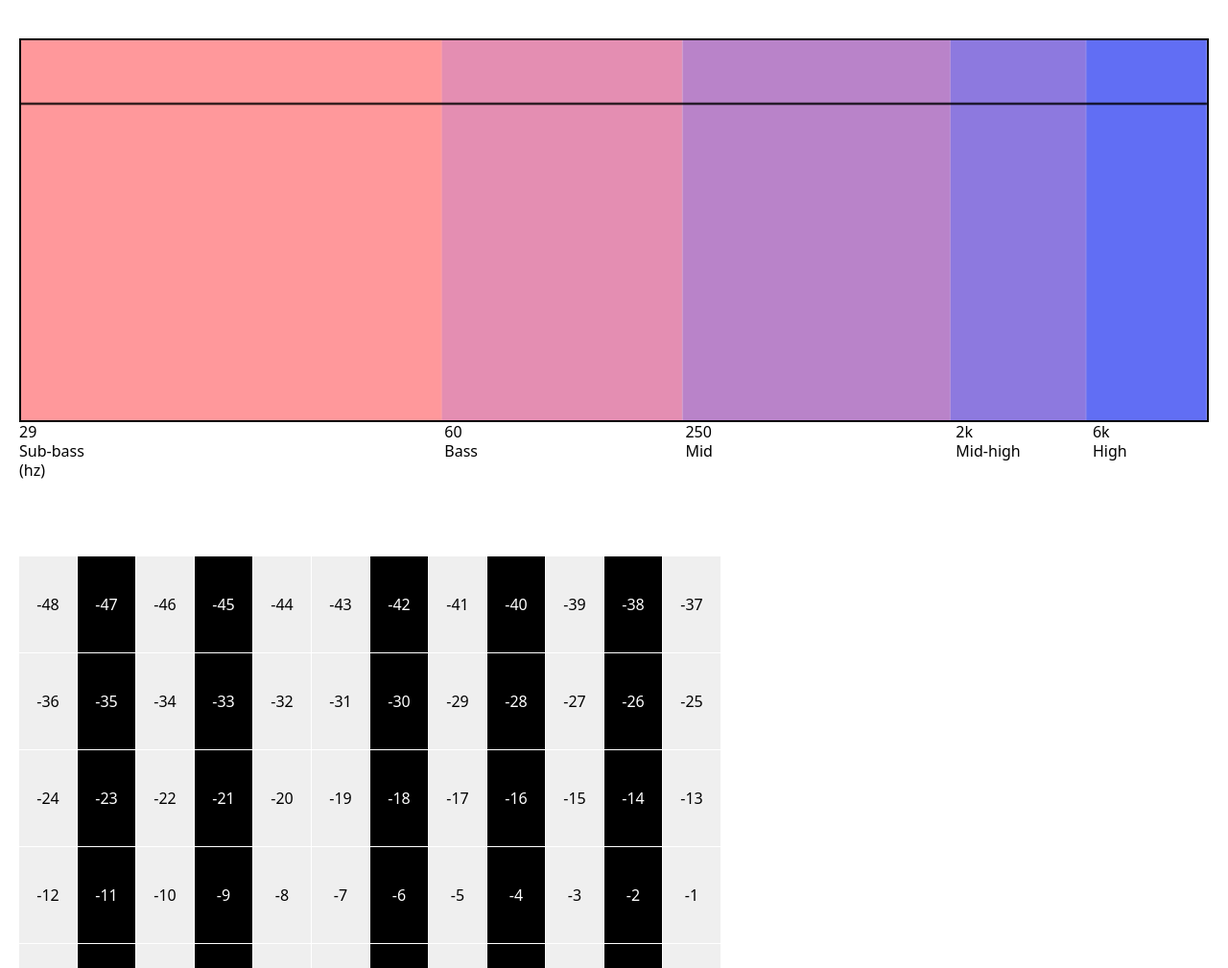
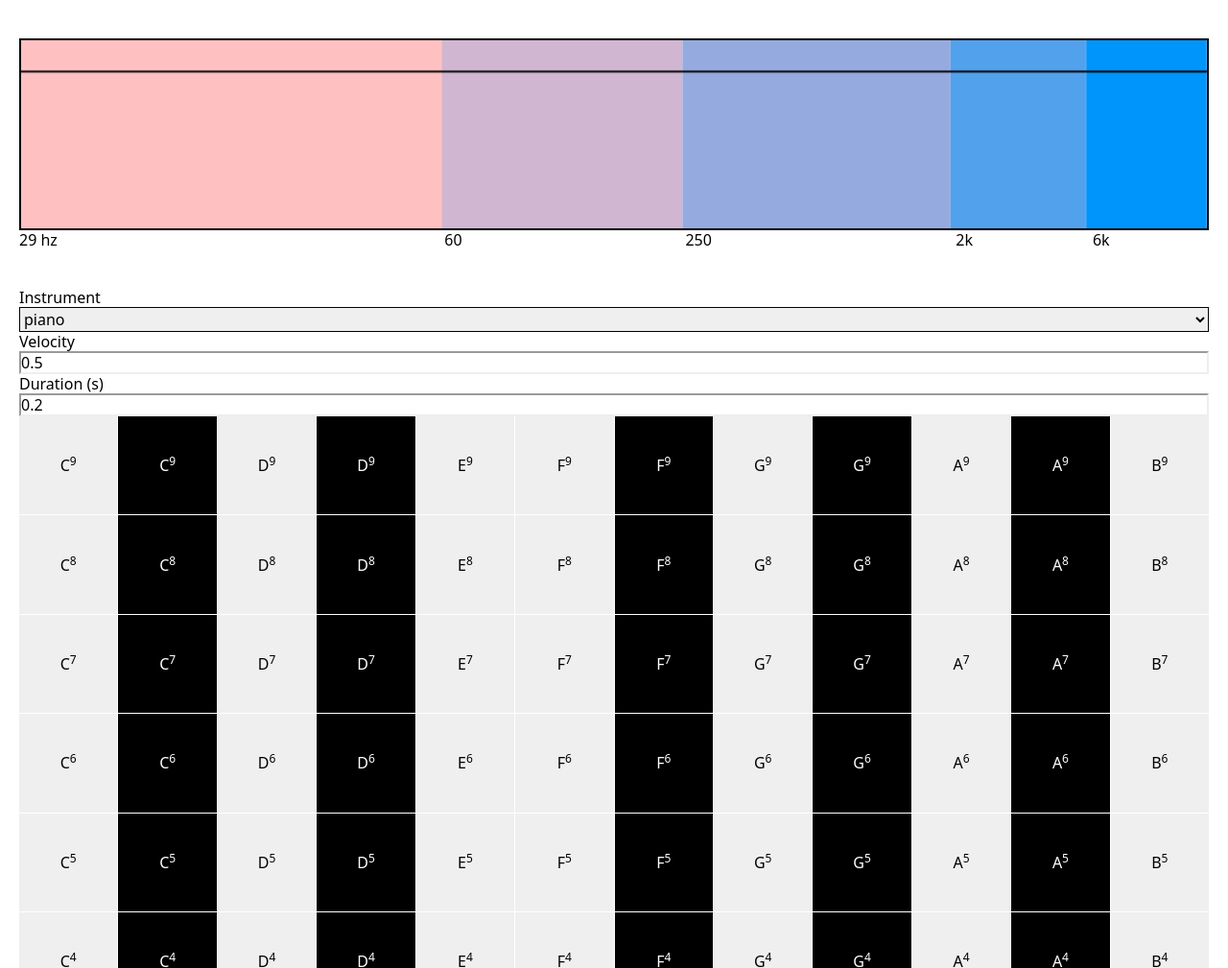
Before and after one commit to vuoro/pelimanni, a website built with Vite: page index.html in a window 1280 px wide. Shown: the top 1009 px of the page at 96% size. Built offline with nearby package versions, Linux system fonts and the light colour scheme.

Commit message:
Add a rudimentary keyboard

```diff
--- a/example/AudioVisualizer.ts
+++ b/example/AudioVisualizer.ts
@@ -49,7 +49,7 @@ export const AudioVisualizer = new Magic(() => {
       const highness = index / areas.length;
       const relativeStart = Math.max(0, Math.log(start - minFrequency) / logMaxFrequency);
       const relativeEnd = Math.log(end - minFrequency) / logMaxFrequency;
-      drawer.fillStyle = `color(display-p3 ${1.0 - 0.764 * highness} ${0.618 - highness * 0.236} ${0.618 + 0.382 * highness} )`;
+      drawer.fillStyle = `color(display-p3 ${1.0 - highness} ${0.764 - 0.236 * highness} ${0.764 + 0.236 * highness} )`;
       drawer.fillRect(relativeStart * width, 0, relativeEnd * width - relativeStart * width, height);
     }
 
--- a/example/Keyboard.ts
+++ b/example/Keyboard.ts
@@ -1,42 +1,196 @@
 import { html, render } from "lit-html";
-import { piano } from "../instrumentPresets";
-import { createInstrument, playInstrument } from "../instruments";
+import * as allInstrumentPresets from "../instrumentPresets.js";
+import { createInstrument, destroyInstrument, playInstrument } from "../instruments";
 import { midiToJustFrequency } from "../notes";
 import { AudioSystem } from "./AudioSystem";
 import { Magic } from "./magic";
 
-export const Keyboard = new Magic(() => {
-  const { audioContext, connectInstrument } = AudioSystem.get();
-  const instrument = createInstrument(piano, audioContext);
-  connectInstrument(instrument);
+export const Keyboard = new Magic(
+  (
+    state: {
+      instrument: null | ReturnType<typeof createInstrument>;
+      instrumentName: keyof typeof allInstrumentPresets;
+      velocity: number;
+      duration: number;
+    } = {
+      instrument: null,
+      instrumentName: ((localStorage.getItem("instrumentName") ?? "none") in allInstrumentPresets
+        ? localStorage.getItem("instrumentName")
+        : "piano") as keyof typeof allInstrumentPresets,
+      velocity: +(localStorage.getItem("velocity") ?? 0.5),
+      duration: +(localStorage.getItem("duration") ?? 0.2),
+    },
+    message?: {
+      instrumentName?: keyof typeof allInstrumentPresets;
+      velocity?: number;
+      duration?: number;
+    },
+  ) => {
+    const { audioContext, connectInstrument } = AudioSystem.get();
 
-  const keys = Keys.get();
+    if (!state.instrument) {
+      state.instrument =
+        state.instrument ||
+        createInstrument(allInstrumentPresets[state.instrumentName], audioContext);
+      connectInstrument(state.instrument);
+    }
 
-  render(html`${keys}`, keyboardElement);
+    if (message) {
+      if (message.instrumentName) {
+        if (state.instrument) destroyInstrument(state.instrument);
 
-  return { instrument, audioContext };
-});
+        state.instrumentName = message.instrumentName;
+        state.instrument = createInstrument(
+          allInstrumentPresets[state.instrumentName],
+          audioContext,
+        );
+        connectInstrument(state.instrument);
+      }
+
+      if (message.velocity !== undefined) state.velocity = message.velocity;
+      if (message.duration !== undefined) state.duration = message.duration;
+    }
+
+    const keys = Keys.get();
+
+    const change = (event: Event) => {
+      const data = new FormData(event.currentTarget as HTMLFormElement);
+      const instrumentName = data.get("instrumentName") as keyof typeof allInstrumentPresets;
+      const velocity = data.get("velocity") as string;
+      const duration = data.get("duration") as string;
+
+      const current = Keyboard.get();
+
+      if (instrumentName !== current.instrumentName && instrumentName in allInstrumentPresets) {
+        localStorage.setItem("instrumentName", instrumentName);
+        Keyboard.update({
+          instrumentName,
+        });
+      }
+
+      if (+velocity !== current.velocity) {
+        localStorage.setItem("velocity", velocity);
+        Keyboard.update({ velocity: +velocity });
+      }
+
+      if (+duration !== current.duration) {
+        localStorage.setItem("duration", duration);
+        Keyboard.update({ duration: +duration });
+      }
+    };
+
+    render(
+      html`
+        <form @change=${change}>
+          ${instrumentSelect(state.instrumentName)}
+          ${velocityInput(state.velocity)}
+          ${durationInput(state.duration)}
+        </form>
+        ${keys}
+      `,
+      keyboardElement,
+    );
+
+    return state;
+  },
+);
+
+const velocityInput = (velocity: number) => {
+  return html`
+    <div>
+      <label>
+        <span>Velocity</span>
+        <input name="velocity" type="number" min="0" max="1" step="0.1" .value=${velocity}/>
+      </label>
+    </div>
+  `;
+};
+
+const durationInput = (duration: number) => {
+  return html`
+    <div>
+      <label>
+        <span>Duration (s)</span>
+        <input name="duration" type="number" min="0.001" max="30" step="0.1" .value=${duration}/>
+      </label>
+    </div>
+  `;
+};
+
+const instrumentSelect = (selected: string) => {
+  const options = [];
+
+  for (const name in allInstrumentPresets) {
+    options.push(html`<option value="${name}" ?selected=${selected === name}>${name}</option>`);
+  }
+
+  return html`
+    <div>
+      <label>
+        <span>Instrument</span>
+        <select name="instrumentName">${options}</select>
+      </label>
+    </div>
+  `;
+};
 
 const Keys = new Magic(() => {
   const keys = [];
 
-  for (let octave = 1; octave < 10; octave++) {
+  for (let octave = 10; octave > 0; octave--) {
     const octaveKeys = [];
 
     for (let note = 0; note < 12; note++) {
       const isBlack = note === 1 || note === 3 || note === 6 || note === 8 || note === 10;
-      octaveKeys.push(key(octave * 12 + note - 60, isBlack));
+      octaveKeys.push(key(note, octave, isBlack));
     }
 
     keys.push(html`<div class="octave">${octaveKeys}</div>`);
   }
 
-  return html`<div class="keys">${keys}</div>`;
+  const pointerdown = (event: PointerEvent) => {
+    const target = event.target as HTMLElement;
+    if (!target) return;
+
+    target.releasePointerCapture(event.pointerId);
+    pointersDown.add(event.pointerId);
+
+    if (!target.dataset.midiNumber) return;
+    playNote(+(target.dataset.midiNumber ?? 0));
+  };
+
+  const pointerup = (event: PointerEvent) => {
+    pointersDown.delete(event.pointerId);
+  };
+
+  const pointerout = (event: PointerEvent) => {
+    if (event.currentTarget === event.target) pointersDown.delete(event.pointerId);
+  };
+
+  const pointerover = (event: PointerEvent) => {
+    const target = event.target as HTMLElement;
+    if (!target) return;
+
+    if (!target.dataset.midiNumber || !pointersDown.has(event.pointerId)) return;
+    playNote(+(target.dataset.midiNumber ?? 0));
+  };
+
+  return html`
+    <div class="keys"
+      @pointerdown=${pointerdown}
+      @pointerup=${pointerup}
+      @pointerout=${pointerout}
+      @pointerover=${pointerover}
+    >
+      ${keys}
+    </div>
+  `;
 });
 
-const key = (midiNumber: number, isBlack = false) => {
-  return html`<button class="${isBlack ? "black" : "white"}" type="button" data-midi-number="${midiNumber}">
-    ${midiNumber}
+const key = (note: number, octave: number, isBlack = false) => {
+  const labels = "CCDDEFFGGAAB";
+  return html`<button class="${isBlack ? "black" : "white"}" type="button" data-midi-number="${note + octave * 12}">
+    ${labels[note]}<sup>${octave - 1}</sup>
   </button>`;
 };
 
@@ -44,34 +198,19 @@ const keyboardElement = document.getElementById("keyboard") as HTMLElement;
 
 const pointersDown = new Set();
 
-keyboardElement.addEventListener("pointerdown", (event) => {
-  const target = event.target as HTMLElement;
-  if (!target) return;
-
-  target.releasePointerCapture(event.pointerId);
-  pointersDown.add(event.pointerId);
-
-  playNote(+(target.dataset.midiNumber ?? 0), event.pressure);
-});
-keyboardElement.addEventListener("pointerup", (event) => {
-  pointersDown.delete(event.pointerId);
-});
-keyboardElement.addEventListener("pointerout", (event) => {
-  if (event.currentTarget === event.target) pointersDown.delete(event.pointerId);
-});
-
-keyboardElement.addEventListener("pointerover", (event) => {
-  const target = event.target as HTMLElement;
-  if (!target) return;
-
-  if (pointersDown.has(event.pointerId)) {
-    playNote(+(target.dataset.midiNumber ?? 0), event.pressure);
-  }
-});
-
-const playNote = (midiNumber = 0, velocity = 0.5) => {
-  const { instrument, audioContext } = Keyboard.get();
+const playNote = (midiNumber = 0) => {
+  const { instrument, velocity, duration } = Keyboard.get();
+  const { audioContext } = AudioSystem.get();
   if (audioContext.state !== "running") audioContext.resume();
 
-  playInstrument(instrument, midiToJustFrequency(midiNumber), audioContext.currentTime + 0.04, 0.5, velocity, 0.5);
+  console.log(midiToJustFrequency(midiNumber));
+
+  playInstrument(
+    instrument,
+    midiToJustFrequency(midiNumber),
+    audioContext.currentTime + 0.04,
+    duration,
+    velocity,
+    0.5,
+  );
 };
--- a/example/example.css
+++ b/example/example.css
@@ -19,8 +19,8 @@ label {
 
 #visualizer {
   width: 100%;
-  aspect-ratio: 16/9;
-  max-height: 50vh;
+  height: 13rlh;
+  max-height: 25vh;
   border: 2px solid;
 }
 
@@ -36,17 +36,28 @@ label {
 }
 
 .keys .octave {
-  display: flex;
+  display: grid;
+  grid-template-columns: repeat(12, 1fr);
   gap: 1px;
 }
 
 .keys button {
-  flex-grow: 1;
-  flex-basis: 0;
-  flex-shrink: 0;
-  height: 5rlh;
-  max-width: 3rlh;
+  aspect-ratio: 1 / 1;
+  width: 100%;
   border: none;
+  cursor: pointer;
+}
+
+.keys button:hover {
+  filter: sepia(50%);
+}
+
+.keys:has(button:active) button:hover {
+  filter: sepia(100%);
+}
+
+.keys button * {
+  pointer-events: none;
 }
 
 .keys .black {
--- a/index.html
+++ b/index.html
@@ -13,31 +13,30 @@
       <canvas id="visualizer"></canvas>
       <div style="display: flex">
         <div style="width: 35.75%">
-          <div>29</div>
-          <div>Sub-bass</div>
-          <div>(hz)</div>
+          <div>29 hz</div>
+          <!-- <div>Sub-bass</div> -->
         </div>
         <div style="width: 20.25%">
           <div>60</div>
-          <div>Bass</div>
+          <!-- <div>Bass</div> -->
         </div>
         <div style="width: 22.74%">
           <div>250</div>
-          <div>Mid</div>
+          <!-- <div>Mid</div> -->
         </div>
         <div style="width: 11.5%">
           <div>2k</div>
-          <div>Mid-high</div>
+          <!-- <div>Mid-high</div> -->
         </div>
         <div style="width: 9.76%">
           <div>6k</div>
-          <div>High</div>
+          <!-- <div>High</div> -->
         </div>
       </div>
     </section>
 
+    <section id="keyboard"></section>
     <section id="instruments"></section>
-    <section id="keyboard"></section>
     <aside id="audio-controls"></aside>
 
     <section id="notes">
--- a/notes.js
+++ b/notes.js
@@ -1,12 +1,26 @@
 export function midiToFrequency(midiNumber = 0, tuning = 440.0, _root = 0) {
-  return (tuning / 32) * 2 ** ((midiNumber - 9 + 60) / 12);
+  return (tuning / 32) * 2 ** ((midiNumber - 9) / 12);
 }
 
 export function midiToJustFrequency(midiNumber = 0, tuning = 440.0, root = 0) {
   const octave = Math.floor((midiNumber - 9 - root) / 12);
   const noteAboveRoot = (midiNumber - 9 - root + 240) % 12;
-  return (tuning / 32) * 2 ** ((octave * 12 + root + 60) / 12) * justToneRatios[noteAboveRoot];
+  return (tuning / 32) * 2 ** ((octave * 12 + root) / 12) * justToneRatios[noteAboveRoot];
 }
 
 // https://johncarlosbaez.wordpress.com/2023/11/15/just-intonation-part-4/
-const justToneRatios = [1.0, 16 / 15, 9 / 8, 6 / 5, 5 / 4, 4 / 3, 45 / 32, 3 / 2, 8 / 5, 5 / 3, 16 / 9, 15 / 8, 2.0];
+const justToneRatios = [
+  1.0,
+  16 / 15,
+  9 / 8,
+  6 / 5,
+  5 / 4,
+  4 / 3,
+  45 / 32,
+  3 / 2,
+  8 / 5,
+  5 / 3,
+  16 / 9,
+  15 / 8,
+  2.0,
+];
--- a/package.json
+++ b/package.json
@@ -15,7 +15,8 @@
   "devDependencies": {
     "@biomejs/biome": "^1.9.4",
     "lit-html": "^3.2.1",
-    "vite": "^6.0.9"
+    "typescript": "^5.7.3",
+    "vite": "^6.0.11"
   },
   "packageManager": "pnpm@9.7.0"
 }
```
Also changed, not shown: README.md, pnpm-lock.yaml.
